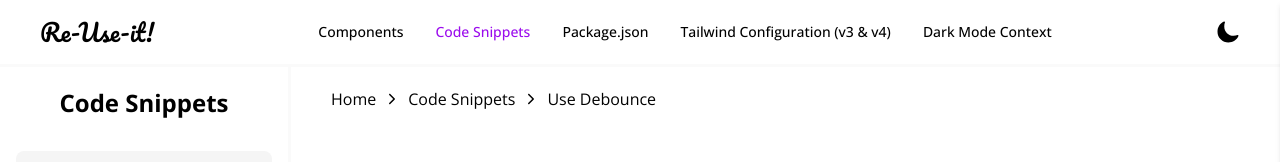
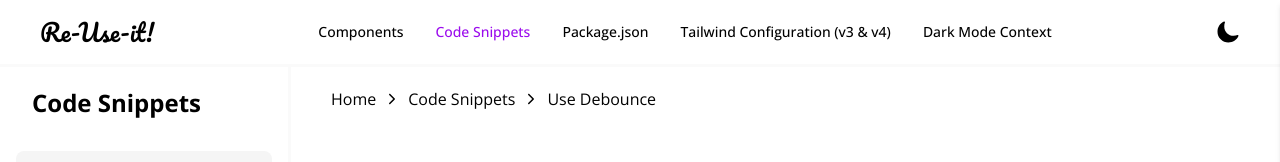
Before and after one commit to roshith-prakash/re-use-it, a React (Vite) app: page /code-snippets/use-debounce in a window 1280 px wide. Shown: the top 162 px of the page. Built offline with nearby package versions, Linux system fonts and the light colour scheme; a web font is replaced by a local one.

Commit message:
Minor Changes

```diff
--- a/src/pages/CodeSnippets.tsx
+++ b/src/pages/CodeSnippets.tsx
@@ -7,10 +7,8 @@ import { IoIosArrowForward } from "react-icons/io";
 const SnippetsSidebar = () => {
   return (
     <div className="dark:bg-darkbg dark:border-grey/25 border-grey/50 border-r-3">
-      <h2 className="mb-4 pt-5 text-center text-2xl font-bold">
-        Code Snippets
-      </h2>
-      <div className="h-screen w-2xs overflow-y-auto p-4 pb-20 [&::-webkit-scrollbar]:w-0">
+      <h2 className="mb-4 px-8 pt-5 text-2xl font-bold">Code Snippets</h2>
+      <div className="h-[80vh] w-2xs overflow-y-auto p-4 pb-20 [&::-webkit-scrollbar]:w-0">
         <ul className="space-y-4 font-medium">
           <li>
             <NavLink
--- a/src/pages/Components.tsx
+++ b/src/pages/Components.tsx
@@ -8,8 +8,8 @@ import { capitalizeFirstLetters } from "../utils/capitalizeFirstLetters";
 const ComponentsSidebar = () => {
   return (
     <div className="dark:bg-darkbg dark:border-grey/25 border-grey/50 border-r-3">
-      <h2 className="mb-4 pt-5 text-center text-2xl font-bold">Components</h2>
-      <div className="h-screen w-2xs overflow-y-auto p-4 pb-20 [&::-webkit-scrollbar]:w-0">
+      <h2 className="mb-4 px-8 pt-5 text-2xl font-bold">Components</h2>
+      <div className="h-[80vh] w-2xs overflow-y-auto p-4 pb-20 [&::-webkit-scrollbar]:w-0">
         <ul className="space-y-4 font-medium">
           <li>
             <NavLink
```
